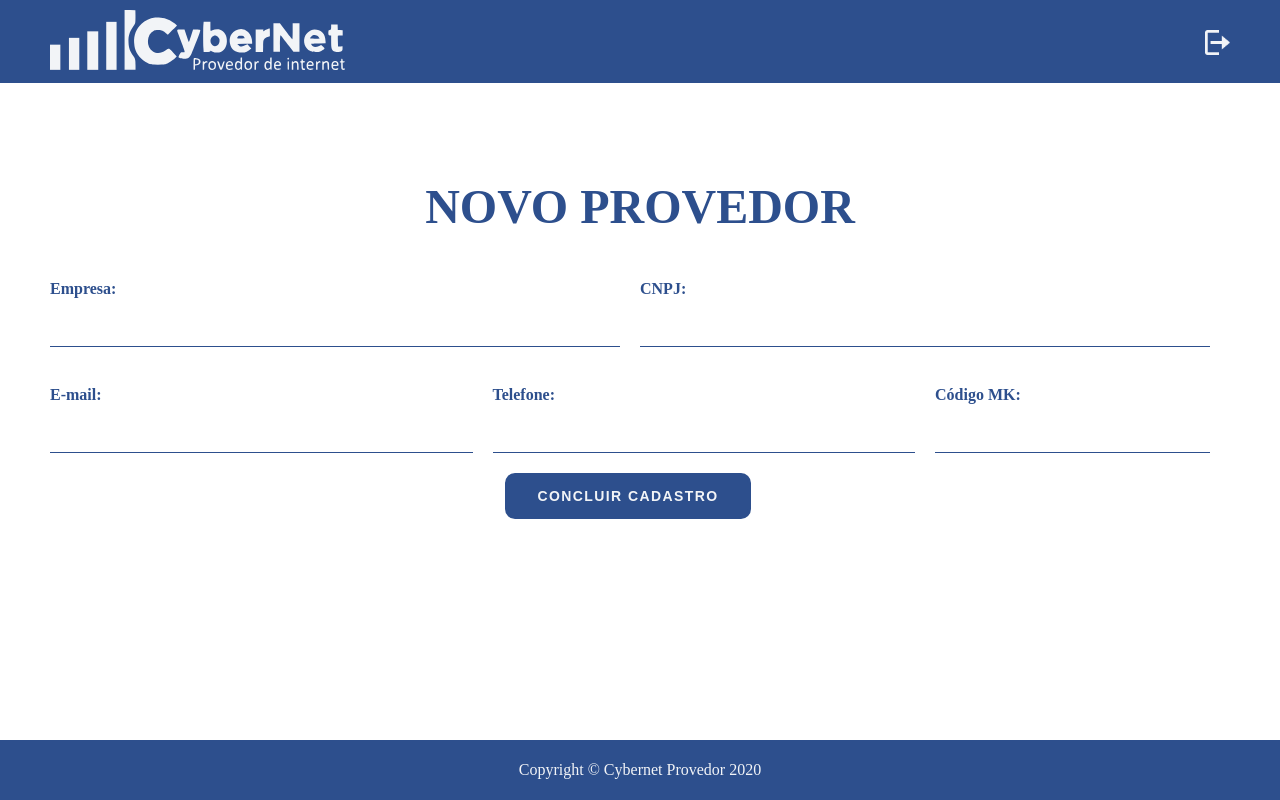
After one commit to monteirocarlos/chamados, a PHP site: page /view/newprovedor.php in a window 1280 px wide. The commit adds this page. Run offline with PHP 8.4, Linux system fonts and the light colour scheme; the visitor is signed in with stand-in values (Sample User, id 1); some web fonts are replaced.

Commit message:
Inserido formulario para cadastro de provedores

```diff
--- /dev/null
+++ b/css/_provedores.scss
@@ -0,0 +1,3 @@
+.caixa {
+    text-transform: uppercase;
+}
--- a/css/style.css
+++ b/css/style.css
@@ -666,4 +666,8 @@ label {
   color: #2D4F8D;
   font-weight: bold;
 }
+
+.caixa {
+  text-transform: uppercase;
+}
 /*# sourceMappingURL=style.css.map */
--- a/css/style.scss
+++ b/css/style.scss
@@ -11,3 +11,4 @@
 @import "help";
 @import "footer";
 @import "login";
+@import "provedores";
--- a/view/admin.php
+++ b/view/admin.php
@@ -37,7 +37,7 @@ include ("../controller/verifica_login.php");
     <section class="painel_geral">
         <div class="container">
 
-        <a href="cadastro.php">
+        <a href="newprovedor.php">
             <div class="painel grid-8">
             <div class="grid-4">
             <img src="../img/provedor.png" alt="Novo Chamado">
--- /dev/null
+++ b/view/newprovedor.php
@@ -0,0 +1,97 @@
+<?php
+session_start();
+include ("../controller/banco.php");
+include ("../controller/verifica_login.php");
+$user_check=$_SESSION['usuarioUser'];
+?>
+
+<!DOCTYPE html>
+<html lang="PT-BR">
+<head>
+    <meta charset="UTF-8">
+    <meta name="viewport" content="width=device-width, initial-scale=1.0">
+    <link rel="stylesheet" href="../css/style.css">
+    <title>Novo Provedor - Cybernet</title>
+</head>
+<body>
+    <header>
+        <div class="container">
+            <div class="grid-4">
+               <a href="admin.php"><img class="menu_logo" src="../img/logo.svg" alt=""></a>
+            </div>
+            <div class="grid-12">
+            <div class="sessao">
+            <a href="../controller/logout.php"><img class="menu_logo" src="../img/logout.png" alt=""></a>
+               </div>
+            </div>
+
+        </div>
+    </header>
+
+    <main class="bg">
+    <section>
+        <div class="container">
+            <div class="titulo">
+            <h1>NOVO PROVEDOR</h1>
+        </div>
+        </div>
+    </section>
+
+    <section>
+        <div class="container">
+            <div class="form_geral">
+            <div class="form_top grid-16">
+                <form method="POST" action="../controller/grava_provedor.php">
+
+                    <div class="grid-8 form_ind">
+                    <label for="fname">Empresa:</label><br>
+                    <input type="text" name="grava_provedor_empresa" id="grava_provedor_empresa" onkeyup="maiuscula(this)"/>
+                    </div>
+
+                    <div class="grid-8 form_ind">
+                    <label for="fname">CNPJ:</label><br>
+                    <input type="text" name="grava_provedor_cnpj" id="grava_provedor_cnpj">
+                    </div>
+
+                    <div class="grid-6 form_ind">
+                    <label for="fname">E-mail:</label><br>
+                    <input type="text" name="grava_provedor_email" id="grava_provedor_email" maxlength="50">
+                    </div>
+
+                    <div class="grid-6 form_ind">
+                    <label for="fname">Telefone:</label><br>
+                    <input type="text" name="grava_provedor_telefone" id="grava_provedor_telefone" maxlength="50">
+                    </div>
+
+                    <div class="grid-4 form_ind">
+                    <label for="fname">Código MK:</label><br>
+                    <input type="text" name="grava_provedor_mk" id="grava_provedor_mk">
+                    </div>
+
+                    <button type="submit" class="btn">Concluir cadastro</button>&nbsp
+                    </form>
+            </div>
+        </div>
+    </div>
+    </section>
+
+    <footer>
+        <div class="container">
+        <div class="grid-16 footer_texto">
+            <h1>Copyright © Cybernet Provedor 2020</h1>
+        </div>
+        </div>
+    </footer>
+</main>
+
+<script type="text/javascript">
+// INICIO FUNÇÃO DE MASCARA MAIUSCULA
+function maiuscula(z){
+        v = z.value.toUpperCase();
+        z.value = v;
+    }
+//FIM DA FUNÇÃO MASCARA MAIUSCULA
+</script>
+
+</body>
+</html>
```
Also changed, not shown: controller/grava_provedor.php (added, +16 -0 lines), 1 other file.
